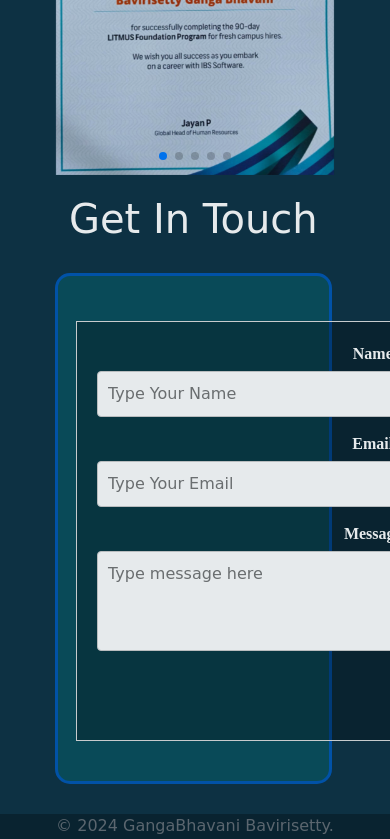
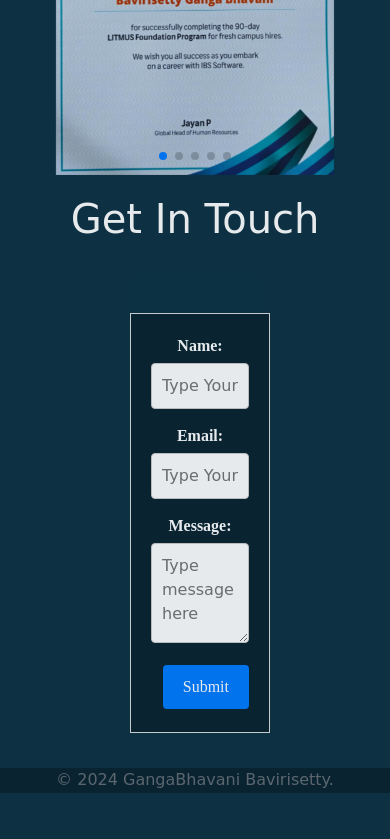
Before and after one commit to Ganga272/Ganga_Portfolio, a plain HTML site: page index.html in a window 390 px wide. Shown: the part 3333-4172 px from the top of the page. After the commit the page ends 4126 px from the top, so only its background shows below. Drawn offline with nearby package versions, Linux system fonts and the light colour scheme.

Commit message:
Add files via upload

```diff
--- a/responsive.css
+++ b/responsive.css
@@ -1227,50 +1227,6 @@ form {
 
 
 
-/* Media Queries for Responsiveness */
-@media (max-width: 768px) {
-    .contact-container-inside {
-        flex-direction: column; /* Stack elements vertically */
-        height: auto; /* Adjust height for small screens */
-    }
-
-    .container-left {
-        display: none; /* Hide image container */
-    }
-
-    form {
-        width: 80%; /* Ensure form takes most of the screen width */
-        margin: 0px 20px; /* Center form */
-
-
-    }
-
-    .contact-container{
-       width: 135%;
-        margin-left: -70px;
-
-    }
-    .contact-right{
-        width: 108%;
-        margin-bottom: 30px;
-        margin-right: 10px;
-        margin-left: 8px;
-    }
-}
-
-@media (max-width: 480px) {
-    form {
-        width: 205%; /* Make form full width */
-        margin: 10px; /* Remove any margins */
-        margin-right: -30px;
-    }
-
-    .contactform-group input,
-    .contactform-group textarea {
-        width: 120%; /* Ensure inputs are full width */
-    }
-}
-
 
 .footer{
     text-align: center;
@@ -1300,3 +1256,34 @@ form {
 .arrow-up:hover, .arrow-down:hover {
     color: #007bff; /* Change this to the hover color you prefer */
 }
+@media (max-width: 768px) {
+    .innercontact, .gallery img, .container-left img {
+        display: none; /* Hide non-essential elements */
+    }
+
+    .contact-container-inside {
+        flex-direction: column; /* Stack elements vertically */
+        height: auto; /* Adjust height for small screens */
+        background-color: #0D3143;
+        border: none;
+    }
+
+    form {
+        width: 100%; /* Ensure form takes full screen width */
+        margin: 10px; /* Center form with margin */
+    }
+}
+
+/* Styles for screens 480px and below */
+@media (max-width: 480px) {
+    form {
+        width: 100%; /* Full width */
+        margin: 5px; /* Small margin */
+
+    }
+
+    .contactform-group input,
+    .contactform-group textarea {
+        width: 100%; /* Ensure inputs are full width */
+    }
+}
```
